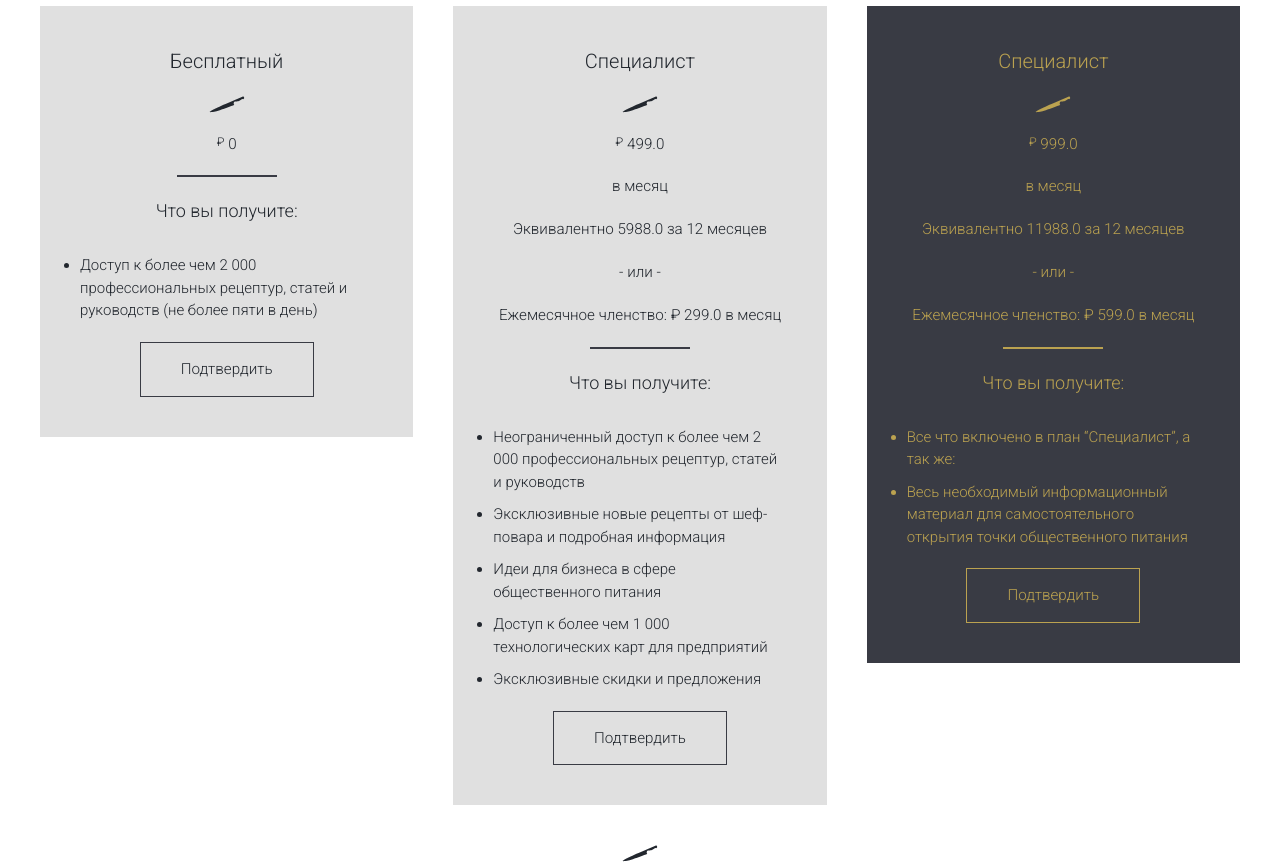
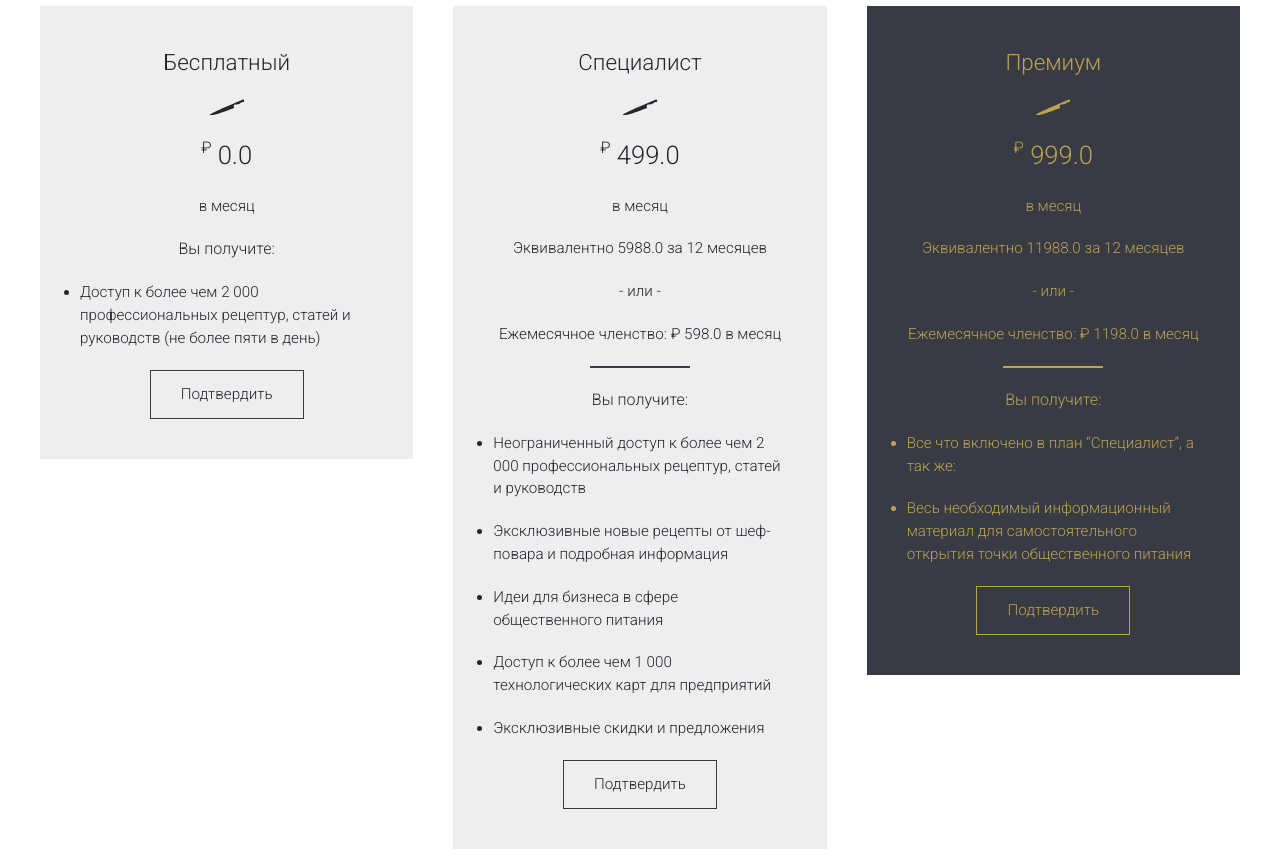
Before and after one commit to Chefelse/restresource.ru-frontend, a Vue app: page /plans in a window 1280 px wide. Shown: the part 560-1424 px from the top of the page. Built offline with nearby package versions, Linux system fonts and the light colour scheme.

Commit message:
Правки

```diff
--- a/src/app.vue
+++ b/src/app.vue
@@ -10,9 +10,7 @@ const store = useLoader();
 <template>
   <headerComponent />
   <router-view v-slot="{ Component }">
-    <transition name="fade">
-      <loaderComponent v-if="store.loader" />
-    </transition>
+    <loaderComponent v-if="store.loader" />
 
     <component :is="Component" />
   </router-view>
@@ -26,7 +24,6 @@ const store = useLoader();
   --c-background: 255, 255, 255; // #f8fafc
   --c-dark: 34, 39, 46; // #22272e
   --c-theme: 57, 59, 68; // 393B44
-  --t-transition: 0.2s;
 }
 
 body {
@@ -61,16 +58,6 @@ a {
   width: fit-content;
 }
 
-.fade-enter-active,
-.fade-leave-active {
-  transition: opacity var(--t-transition) ease-in-out;
-}
-
-.fade-enter-from,
-.fade-leave-to {
-  opacity: 0;
-}
-
 img {
   display: block;
   height: 100%;
--- a/src/pages/home/components/week/weekComponent.vue
+++ b/src/pages/home/components/week/weekComponent.vue
@@ -1,5 +1,5 @@
 <script lang="ts" setup>
-import { useRecipes } from "@/pages/recipes/store/useRecipes";
+import { useRecipes } from "@/pages/recipes/store";
 import cardComponent from "../cardComponent.vue";
 
 const recipes = useRecipes();
--- a/src/pages/home/views/homeView.vue
+++ b/src/pages/home/views/homeView.vue
@@ -1,5 +1,5 @@
 <script lang="ts" setup>
-import bannerComponent from "../components/bannerComponent.vue";
+import bannerComponent from "@/components/bannerComponent.vue";
 import heroComponent from "../components/heroComponent.vue";
 import weekComponent from "../components/week/weekComponent.vue";
 import weekRecipesComponent from "../components/week/weekRecipesComponent.vue";
--- /dev/null
+++ b/src/pages/plans/components/planComponent.vue
@@ -0,0 +1,108 @@
+<script lang="ts" setup>
+const props = defineProps<{
+  data: any;
+}>();
+</script>
+
+<template>
+  <article>
+    <h3>{{ props.data.name }}</h3>
+
+    <svg width="36" height="17">
+      <use xlink:href="@/assets/icons.svg#knife"></use>
+    </svg>
+
+    <h2>
+      <span>&#8381;</span>
+
+      {{ props.data.cost }}.0
+    </h2>
+
+    <strong>в месяц</strong>
+
+    <template v-if="props.data.cost !== 0">
+      <p>Эквивалентно {{ props.data.cost * 12 }}.0 за 12 месяцев</p>
+
+      <p>- или -</p>
+
+      <p>Ежемесячное членство: <strong>&#8381;</strong> {{ Math.floor(props.data.cost * 12 * 0.1) }}.0 в месяц</p>
+
+      <hr />
+    </template>
+
+    <h4>Вы получите:</h4>
+
+    <ul>
+      <li v-for="(el, i) in props.data.features" :key="i">{{ el }}</li>
+    </ul>
+
+    <button>Подтвердить</button>
+  </article>
+</template>
+
+<style lang="scss" scoped>
+article {
+  background-color: #eee;
+
+  ul {
+    display: grid;
+    gap: 20px;
+
+    li {
+      list-style: disc;
+    }
+  }
+}
+
+article {
+  display: grid;
+  gap: 20px;
+  height: fit-content;
+  place-items: center;
+  padding: 40px;
+
+  span {
+    vertical-align: top;
+    font-size: 1rem;
+  }
+
+  strong {
+    font-weight: 400;
+  }
+
+  hr {
+    border: 0.5px solid #393b44;
+    max-width: 100px;
+    margin: auto;
+    width: 100%;
+  }
+
+  button {
+    border: 1px solid #393b44;
+    padding: 12px 30px;
+
+    &:hover {
+      background-color: #393b44;
+      color: #ffffff;
+    }
+  }
+
+  &:last-of-type {
+    background-color: #393b44;
+    color: #bba250;
+
+    hr {
+      border-color: #bba250;
+    }
+
+    button {
+      border-color: #bba250;
+
+      &:hover {
+        background-color: #bba250;
+        color: #393b44;
+      }
+    }
+  }
+}
+</style>
--- a/src/pages/plans/views/plansView.vue
+++ b/src/pages/plans/views/plansView.vue
@@ -1,5 +1,36 @@
 <script lang="ts" setup>
-import bannerComponent from "../../home/components/bannerComponent.vue";
+import bannerComponent from "@/components/bannerComponent.vue";
+import planComponent from "@/pages/plans/components/planComponent.vue";
+
+const plans = [
+  {
+    id: 1,
+    name: "Бесплатный",
+    cost: 0,
+    features: ["Доступ к более чем 2 000 профессиональных рецептур, статей и руководств (не более пяти в день)"],
+  },
+  {
+    id: 2,
+    name: "Специалист",
+    cost: 499,
+    features: [
+      "Неограниченный доступ к более чем 2 000 профессиональных рецептур, статей и руководств",
+      "Эксклюзивные новые рецепты от шеф-повара и подробная информация",
+      "Идеи для бизнеса в сфере общественного питания",
+      "Доступ к более чем 1 000 теxнологическиx карт для предприятий",
+      "Эксклюзивные скидки и предложения",
+    ],
+  },
+  {
+    id: 3,
+    name: "Премиум",
+    cost: 999,
+    features: [
+      "Все что включено в план “Специалист”, а так же:",
+      "Весь необходимый информационный материал для самостоятельного открытия точки общественного питания",
+    ],
+  },
+];
 </script>
 
 <template>
@@ -7,98 +38,7 @@ import bannerComponent from "../../home/components/bannerComponent.vue";
     <bannerComponent />
 
     <section>
-      <article>
-        <h2>Бесплатный</h2>
-
-        <svg width="36" height="17">
-          <use xlink:href="@/assets/icons.svg#knife"></use>
-        </svg>
-
-        <p>
-          <small>&#8381;</small>
-
-          0
-        </p>
-
-        <hr />
-
-        <h3>Что вы получите:</h3>
-
-        <ul>
-          <li>Доступ к более чем 2 000 профессиональных рецептур, статей и руководств (не более пяти в день)</li>
-        </ul>
-
-        <button>Подтвердить</button>
-      </article>
-
-      <article>
-        <h2>Специалист</h2>
-
-        <svg width="36" height="17">
-          <use xlink:href="@/assets/icons.svg#knife"></use>
-        </svg>
-
-        <p>
-          <small>&#8381;</small>
-
-          499.0
-        </p>
-
-        <strong>в месяц</strong>
-
-        <p>Эквивалентно 5988.0 за 12 месяцев</p>
-
-        <p>- или -</p>
-
-        <p>Ежемесячное членство: <strong>&#8381;</strong> 299.0 в месяц</p>
-
-        <hr />
-
-        <h3>Что вы получите:</h3>
-
-        <ul>
-          <li>Неограниченный доступ к более чем 2 000 профессиональных рецептур, статей и руководств</li>
-          <li>Эксклюзивные новые рецепты от шеф-повара и подробная информация</li>
-          <li>Идеи для бизнеса в сфере общественного питания</li>
-          <li>Доступ к более чем 1 000 теxнологическиx карт для предприятий</li>
-          <li>Эксклюзивные скидки и предложения</li>
-        </ul>
-
-        <button>Подтвердить</button>
-      </article>
-
-      <article>
-        <h2>Специалист</h2>
-
-        <svg width="36" height="17">
-          <use xlink:href="@/assets/icons.svg#knife"></use>
-        </svg>
-
-        <p>
-          <small>&#8381;</small>
-
-          999.0
-        </p>
-
-        <strong>в месяц</strong>
-
-        <p>Эквивалентно 11988.0 за 12 месяцев</p>
-
-        <p>- или -</p>
-
-        <p>Ежемесячное членство: <strong>&#8381;</strong> 599.0 в месяц</p>
-
-        <hr />
-
-        <h3>Что вы получите:</h3>
-
-        <ul>
-          <li>Все что включено в план “Специалист”, а так же:</li>
-          <li>Весь необходимый информационный материал для самостоятельного открытия точки общественного питания</li>
-        </ul>
-
-        <button>Подтвердить</button>
-      </article>
+      <planComponent v-for="el in plans" :key="el.id" :data="el" />
     </section>
 
     <section>
@@ -109,9 +49,8 @@ import bannerComponent from "../../home/components/bannerComponent.vue";
       <h2>Откройте для себя Клуб</h2>
 
       <p>
-        Общайтесь с лучшими шеф-поварами как никогда раньше. Готовьте по их рецептам, смотрите, как они создают свои
-        любимые блюда, и получайте беспрецедентное представление о том, что заставляет их работать, превращая вас в
-        лучшего повара, каким вы только можете быть.
+        Общайтесь с лучшими шеф-поварами как никогда раньше. Готовьте по их рецептам, смотрите, как они создают свои любимые блюда, и получайте беспрецедентное
+        представление о том, что заставляет их работать, превращая вас в лучшего повара, каким вы только можете быть.
       </p>
 
       <video src="https://placehold.co/2048x1080/393B44/FFF.mp4"></video>
@@ -125,18 +64,17 @@ import bannerComponent from "../../home/components/bannerComponent.vue";
       <h2>FAQs</h2>
 
       <p>
-        Чтобы получить полную информацию о том, что вы получите, вступив в наш клуб, перейдите по ссылке. Ниже приведены
-        некоторые из наиболее часто задаваемых нами вопросов.
+        Чтобы получить полную информацию о том, что вы получите, вступив в наш клуб, перейдите по ссылке. Ниже приведены некоторые из наиболее часто задаваемых
+        нами вопросов.
       </p>
 
       <ul>
         Что такое Клуб британских поваров?
 
         <li>
-          Great British Chefs Club - это новая захватывающая зона для тех, кто по-настоящему любит готовить. Члены клуба
-          получат доступ к эксклюзивным рецептам, статьям и видео на полгода раньше бесплатных пользователей, а также
-          возможность участвовать в конкурсах только для членов клуба, получать скидки на высококачественные кухонные
-          принадлежности и особые привилегии при посещении ресторанов.
+          Great British Chefs Club - это новая захватывающая зона для тех, кто по-настоящему любит готовить. Члены клуба получат доступ к эксклюзивным рецептам,
+          статьям и видео на полгода раньше бесплатных пользователей, а также возможность участвовать в конкурсах только для членов клуба, получать скидки на
+          высококачественные кухонные принадлежности и особые привилегии при посещении ресторанов.
         </li>
       </ul>
 
@@ -144,10 +82,9 @@ import bannerComponent from "../../home/components/bannerComponent.vue";
         Что я получу, если стану участником Серебряного и Золотого уровней?
 
         <li>
-          Участники Серебряного уровня получают ранний доступ к эксклюзивным рецептам, функциям и видео, а также
-          возможность участвовать в конкурсах только для участников. Участники уровня Gold получают все, что входит в
-          Silver, плюс бесплатные подарки и возможность выиграть призы, которые нельзя купить за деньги, вместе с нашими
-          шеф-поварами (и еще больше преимуществ в будущем!).
+          Участники Серебряного уровня получают ранний доступ к эксклюзивным рецептам, функциям и видео, а также возможность участвовать в конкурсах только для
+          участников. Участники уровня Gold получают все, что входит в Silver, плюс бесплатные подарки и возможность выиграть призы, которые нельзя купить за
+          деньги, вместе с нашими шеф-поварами (и еще больше преимуществ в будущем!).
         </li>
       </ul>
 
@@ -155,10 +92,9 @@ import bannerComponent from "../../home/components/bannerComponent.vue";
         Что я получу, если присоединюсь к бесплатному уровню?
 
         <li>
-          Пользователи, присоединившиеся к бесплатному уровню, получают дополнительно два рецепта или блюда в день
-          (всего пять), по сравнению с пользователями, не создавшими аккаунт (которые получают только три). Вы также
-          получите доступ к странице учетной записи, где вы сможете подписаться на рассылку новостей и использовать нашу
-          папку Binder для сохранения ваших любимых рецептов.
+          Пользователи, присоединившиеся к бесплатному уровню, получают дополнительно два рецепта или блюда в день (всего пять), по сравнению с пользователями,
+          не создавшими аккаунт (которые получают только три). Вы также получите доступ к странице учетной записи, где вы сможете подписаться на рассылку
+          новостей и использовать нашу папку Binder для сохранения ваших любимых рецептов.
         </li>
       </ul>
 
@@ -166,9 +102,8 @@ import bannerComponent from "../../home/components/bannerComponent.vue";
         Как мне будет выставляться счет?
 
         <li>
-          Членство будет автоматически продлеваться каждый месяц или двенадцать месяцев, в зависимости от того, платите
-          ли вы ежемесячно или ежегодно. Мы всегда будем снимать деньги с того же счета, на который вы изначально
-          подписались - если вы хотите использовать другой счет, пожалуйста, свяжитесь с нами.
+          Членство будет автоматически продлеваться каждый месяц или двенадцать месяцев, в зависимости от того, платите ли вы ежемесячно или ежегодно. Мы всегда
+          будем снимать деньги с того же счета, на который вы изначально подписались - если вы хотите использовать другой счет, пожалуйста, свяжитесь с нами.
         </li>
       </ul>
 
@@ -176,9 +111,8 @@ import bannerComponent from "../../home/components/bannerComponent.vue";
         Что произойдет, если я стану Серебряным или Золотым?
 
         <li>
-          Как только вы вступите в наш клуб, вы будете перенаправлены в раздел для участников, где вы найдете все наши
-          рецепты и функции, доступные только для участников. Мы также отправим вам подтверждение по электронной почте,
-          как только ваше членство будет подтверждено.
+          Как только вы вступите в наш клуб, вы будете перенаправлены в раздел для участников, где вы найдете все наши рецепты и функции, доступные только для
+          участников. Мы также отправим вам подтверждение по электронной почте, как только ваше членство будет подтверждено.
         </li>
       </ul>
 
@@ -186,9 +120,9 @@ import bannerComponent from "../../home/components/bannerComponent.vue";
         Что, если я захочу отменить свое членство?
 
         <li>
-          Вы можете отменить свое членство в любое время - просто напишите нам на silvermembership@greatbritishchefs.com
-          или goldmembership@greatbritishchefs.com (в зависимости от того, на каком уровне вы состоите). Вы сможете
-          просматривать наш премиум-контент до тех пор, пока не закончится срок действия вашего членства.
+          Вы можете отменить свое членство в любое время - просто напишите нам на silvermembership@greatbritishchefs.com или
+          goldmembership@greatbritishchefs.com (в зависимости от того, на каком уровне вы состоите). Вы сможете просматривать наш премиум-контент до тех пор,
+          пока не закончится срок действия вашего членства.
         </li>
       </ul>
 
@@ -249,63 +183,6 @@ main {
       grid-template: auto / repeat(3, 1fr);
       place-items: baseline;
     }
-
-    article {
-      background-color: #e0e0e0;
-      display: grid;
-      gap: 20px;
-      height: fit-content;
-      place-items: center;
-      padding: 40px;
-
-      small {
-        vertical-align: top;
-        font-size: 12px;
-      }
-
-      strong {
-        font-weight: 400;
-      }
-
-      hr {
-        border: 0.5px solid #393b44;
-        max-width: 100px;
-        margin: auto;
-        width: 100%;
-      }
-
-      ul {
-        list-style: disc;
-      }
-
-      button {
-        border: 1px solid #393b44;
-        padding: 15px 40px;
-
-        &:hover {
-          background-color: #393b44;
-          color: #ffffff;
-        }
-      }
-
-      &:last-of-type {
-        background-color: #393b44;
-        color: #bba250;
-
-        hr {
-          border-color: #bba250;
-        }
-
-        button {
-          border-color: #bba250;
-
-          &:hover {
-            background-color: #bba250;
-            color: #393b44;
-          }
-        }
-      }
-    }
   }
 }
 </style>
--- a/src/pages/recipes/components/stepsComponent.vue
+++ b/src/pages/recipes/components/stepsComponent.vue
@@ -13,7 +13,7 @@ const props = defineProps<{
     <template v-if="props.data.private">
       <ul v-for="(el, i) in props.data.steps.slice(0, 2)" :key="i">
         <li>
-          <small>{{ i + 1 }}.</small>
+          <span>{{ i + 1 }}.</span>
           {{ el.content }}
         </li>
       </ul>
@@ -22,7 +22,7 @@ const props = defineProps<{
     <template v-else>
       <ul v-for="(el, i) in props.data.steps" :key="i">
         <li>
-          <small>{{ i + 1 }}.</small>
+          <span>{{ i + 1 }}.</span>
           {{ el.content }}
         </li>
       </ul>
@@ -37,6 +37,14 @@ article {
   padding: 20px;
   position: relative;
 
+  ul {
+    li {
+      span {
+        font-size: 1.2rem;
+      }
+    }
+  }
+
   &.private {
     &::before {
       content: "";
--- a/src/pages/recipes/views/recipeView.vue
+++ b/src/pages/recipes/views/recipeView.vue
@@ -1,7 +1,7 @@
 <script lang="ts" setup>
+import bannerComponent from "@/components/bannerComponent.vue";
 import { watchEffect } from "vue";
 import { useRoute } from "vue-router";
-import bannerComponent from "../../home/components/bannerComponent.vue";
 import weekRecipesComponent from "../../home/components/week/weekRecipesComponent.vue";
 import IngredientsComponent from "../components/ingredientsComponent.vue";
 import recipesTopbar from "../components/recipesTopbar.vue";
--- a/src/pages/signin/components/signinFormComponent.vue
+++ b/src/pages/signin/components/signinFormComponent.vue
@@ -43,7 +43,7 @@ form {
   }
 
   button {
-    background-color: #000000;
+    background-color: rgb(var(--c-theme));
     color: #ffffff;
     cursor: pointer;
     padding: 12px 32px;
```
Also changed, not shown: src/pages/signin/views/signinView.vue (+5 -4 lines), src/components/bannerComponent.vue (renamed from src/pages/home/components/bannerComponent.vue).
